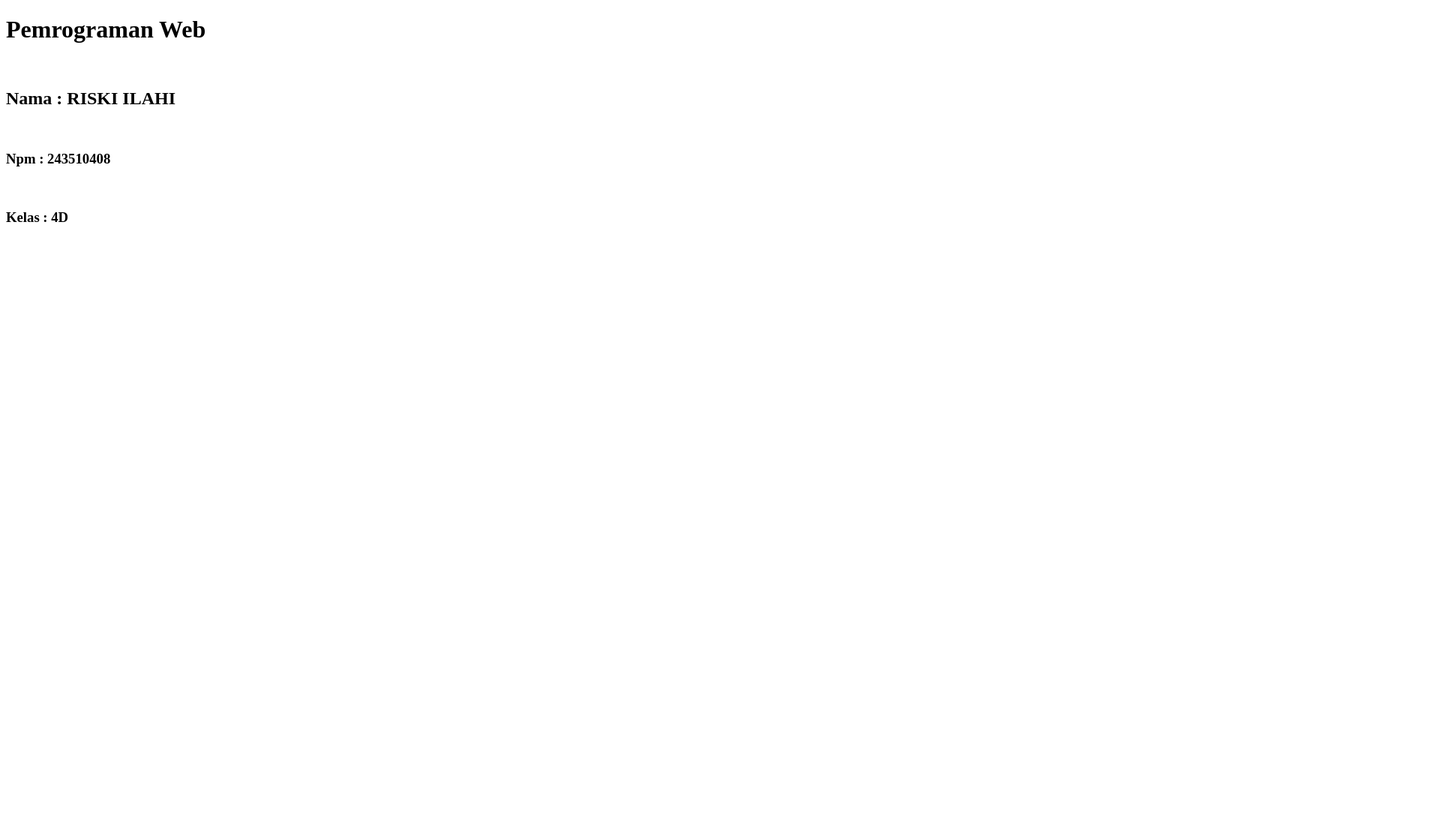
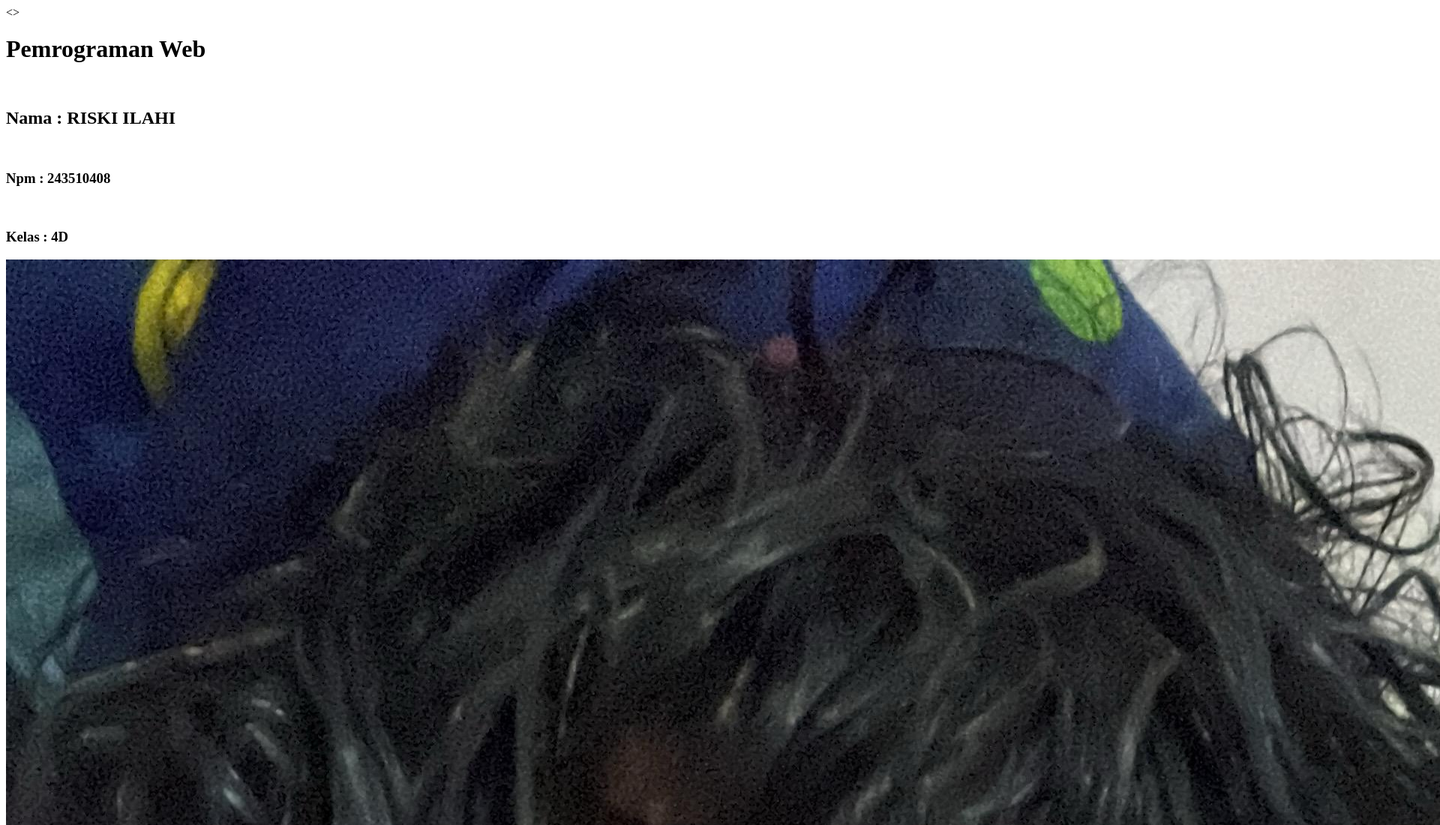
Before and after one commit to DAYRIStzy/pertemuan-1-, a plain HTML site: page index.html in a window 1280 px wide. Shown: the top 1100 px of the page at 75% size, 1920 px wide, since content can reach past the window. Before the commit the page ends 800 px from the top, so only its background shows below. Drawn offline with Linux system fonts and the light colour scheme.

Commit message:
latihan pratikum Riski ilahi

```diff
--- a/index.html
+++ b/index.html
@@ -6,6 +6,7 @@
     <title>Document</title>
 </head>
 <body>
+    <>
     <h1><b>Pemrograman Web</b></h1>
     <br>
 
@@ -16,5 +17,10 @@
     <br>
 
     <h3><b>Kelas : 4D</b></h3>
+
+    <img src="WhatsApp Image 2026-05-11 at 12.24.21.jpeg" alt="">
+
+
+
 </body>
 </html>
```
Also changed, not shown: WhatsApp Image 2026-05-11 at 12.24.21.jpeg (added), test index .html (added).
